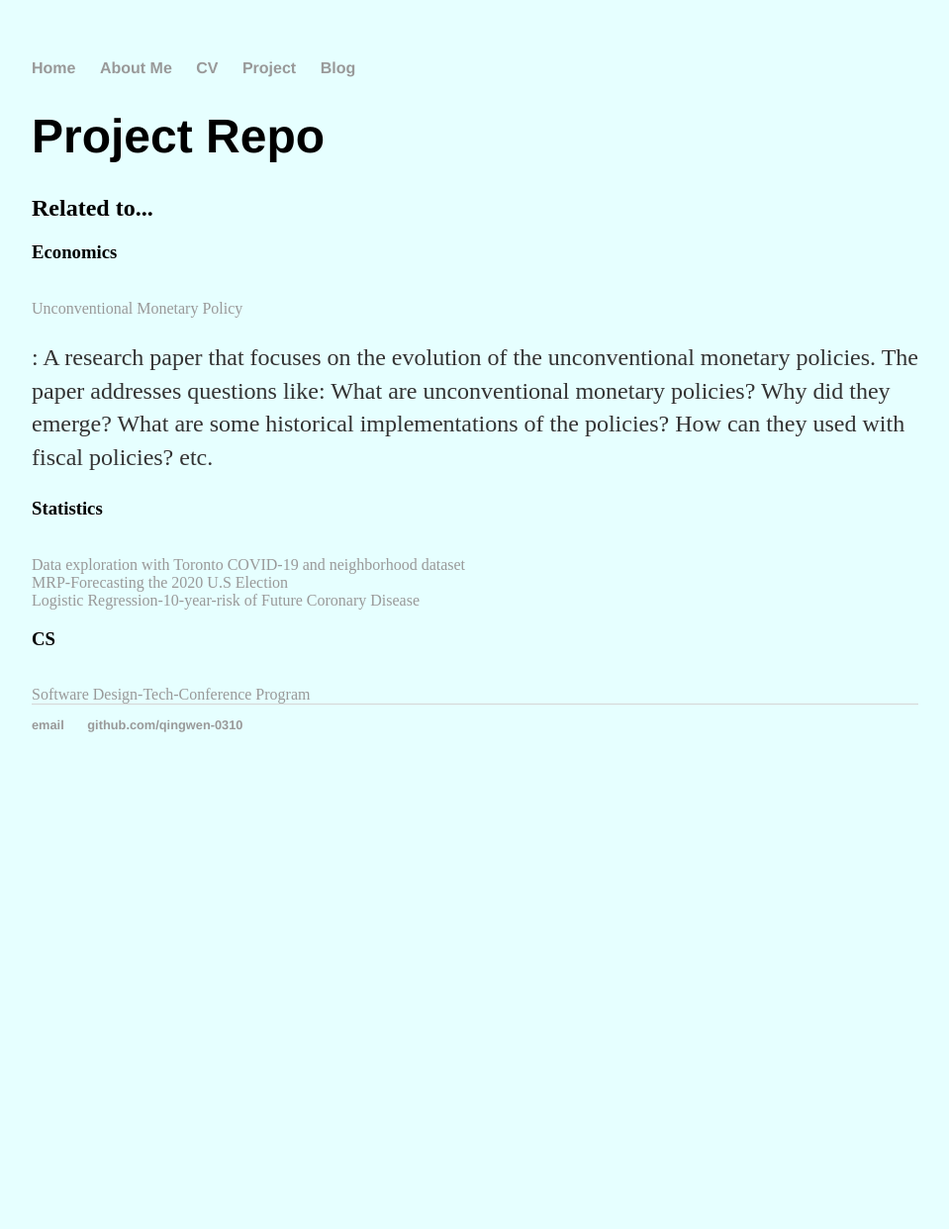
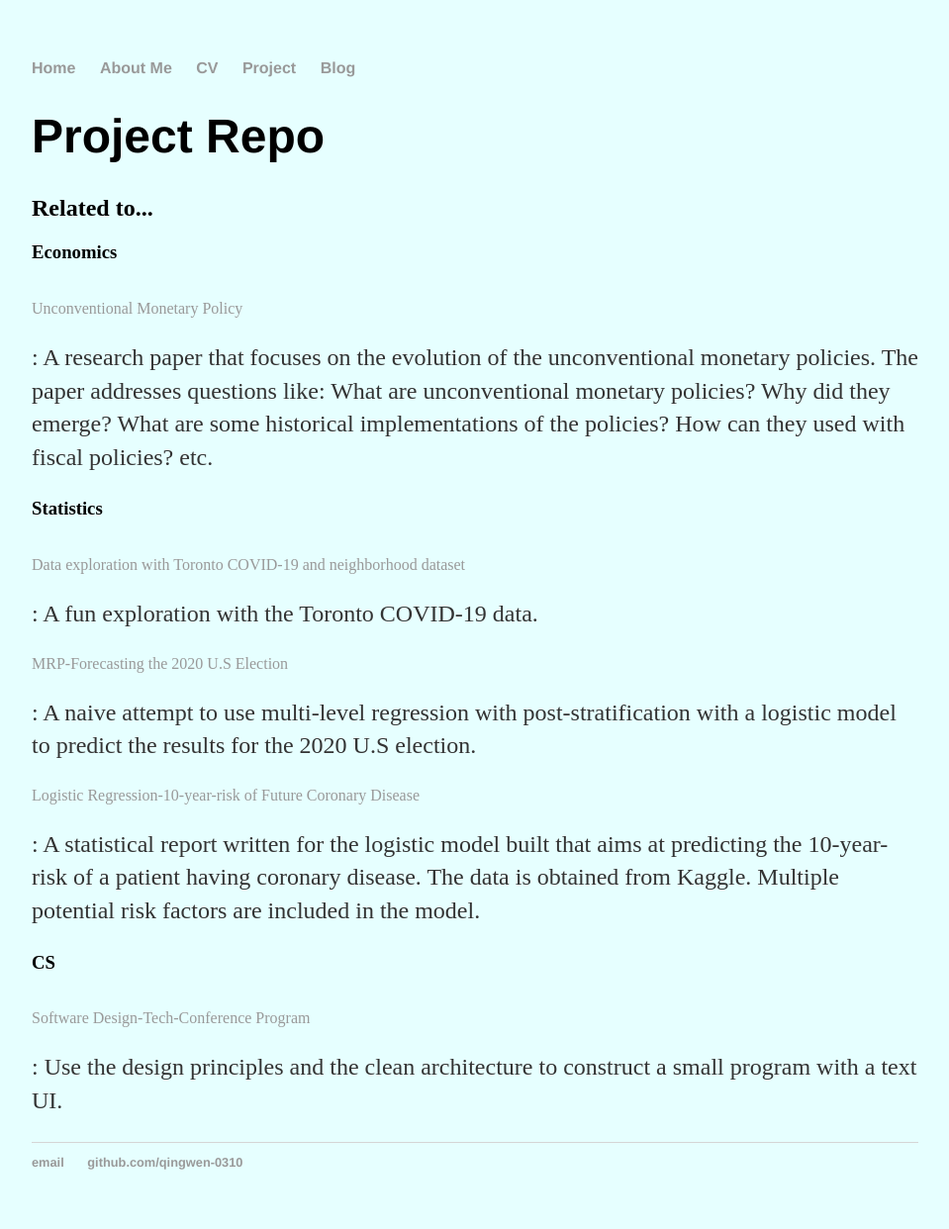
Before and after one commit to QingWen-0310/QingWen-0310.github.io, a Jekyll site: the page built from project/index.html, in a window 1280 px wide. Shown: the whole page at 99% size, without its empty margins (160-1119 px from the left). Built offline with Jekyll 4.4.1, drawn with Linux system fonts in a browser that asks for light colours; Markdown is read by kramdown in place of the engine named in the settings; before the commit the page ends 900 px from its top, so only the background shows below that.

Commit message:
add descriptions for the projects

```diff
--- a/project/index.html
+++ b/project/index.html
@@ -6,10 +6,14 @@ title: Project Repo
 	<h2>Related to...</h2>
 	<h3>Economics</h3><br>
 <span><a href="https://github.com/QingWen-0310/unconventional-monetary-policy">Unconventional Monetary Policy</a><br>
-<p>: A research paper that focuses on the evolution of the unconventional monetary policies. The paper addresses questions like: What are unconventional monetary policies? Why did they emerge? What are some historical implementations of the policies? How can they used with fiscal policies? etc. </p>
+	<p>: A research paper that focuses on the evolution of the unconventional monetary policies. The paper addresses questions like: What are unconventional monetary policies? Why did they emerge? What are some historical implementations of the policies? How can they used with fiscal policies? etc. </p>
 	<h3>Statistics</h3><br>
 <span><a href="https://github.com/QingWen-0310/data-exploration">Data exploration with Toronto COVID-19 and neighborhood dataset</a><br>
+	<p>: A fun exploration with the Toronto COVID-19 data. </p>
 <span><a href="https://github.com/QingWen-0310/forecasting-US-election-2020">MRP-Forecasting the 2020 U.S Election</a><br>
+	<p>: A naive attempt to use multi-level regression with post-stratification with a logistic model to predict the results for the 2020 U.S election.</p>
 <span><a href="https://github.com/QingWen-0310/10-year-risk-of-future-coronary-disease">Logistic Regression-10-year-risk of Future Coronary Disease</a><br>
+	<p>: A statistical report written for the logistic model built that aims at predicting the 10-year-risk of a patient having coronary disease. The data is obtained from Kaggle. Multiple potential risk factors are included in the model.</p>
 	<h3>CS</h3><br>
 <span><a href="https://github.com/QingWen-0310/tech-conference-program">Software Design-Tech-Conference Program</a><br>
+	<p>: Use the design principles and the clean architecture to construct a small program with a text UI.</p>
```
